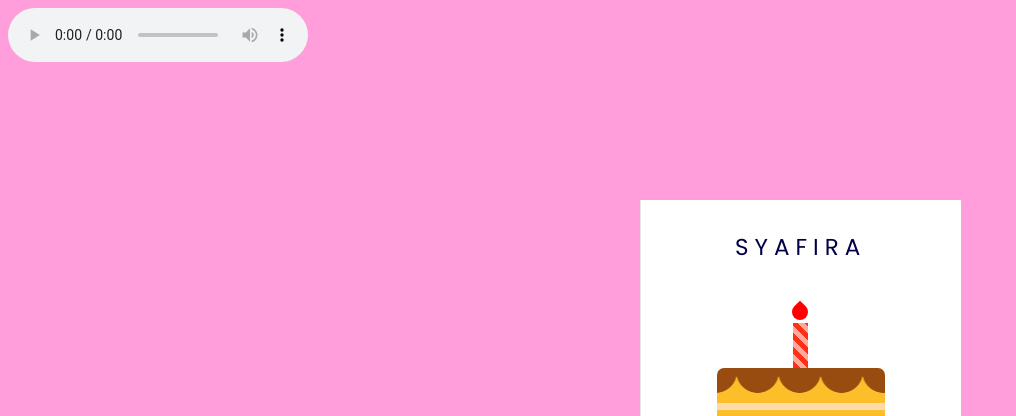
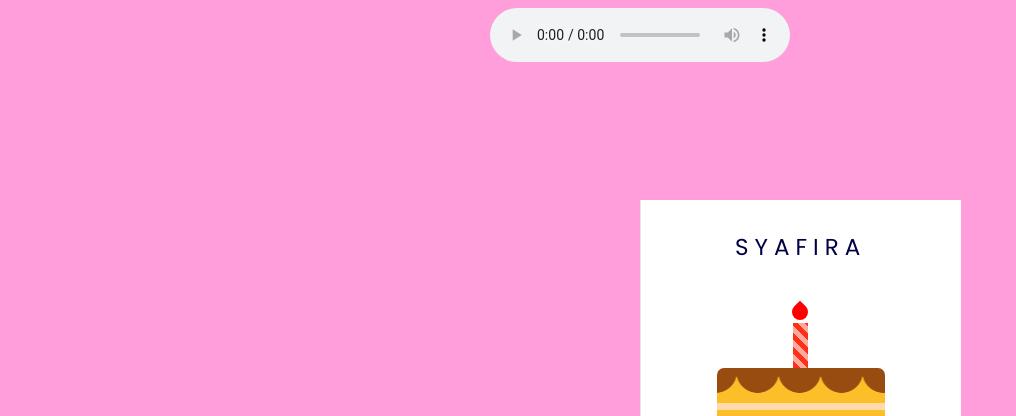
Before and after one commit to LeviAditya/Website-Personal, a plain HTML site: page index.html in a window 1280 px wide. Shown: the top 416 px of the page, without its empty margins (0-1016 px from the left). Drawn offline with Linux system fonts and the light colour scheme.

Commit message:
Update index.html

```diff
--- a/index.html
+++ b/index.html
@@ -32,8 +32,10 @@
         <h1>&#127873;</h1>
       </div>
     </div>
-      <audio controls autoplay>
+      <center>
+        <audio controls loop auutoplay>
         <source src="psht.mp3">
     </audio>
+      </center>
   </body>
 </html>
```
